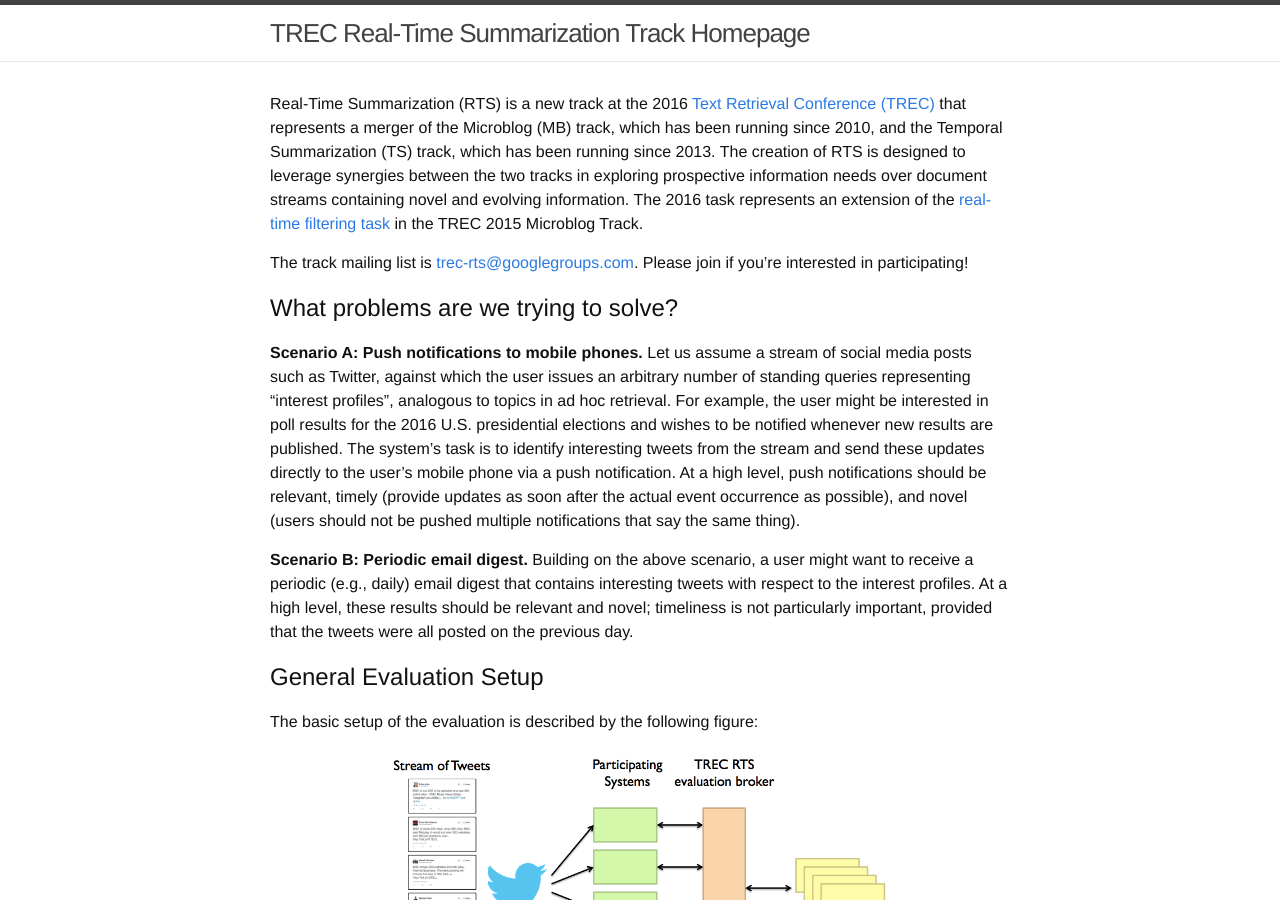
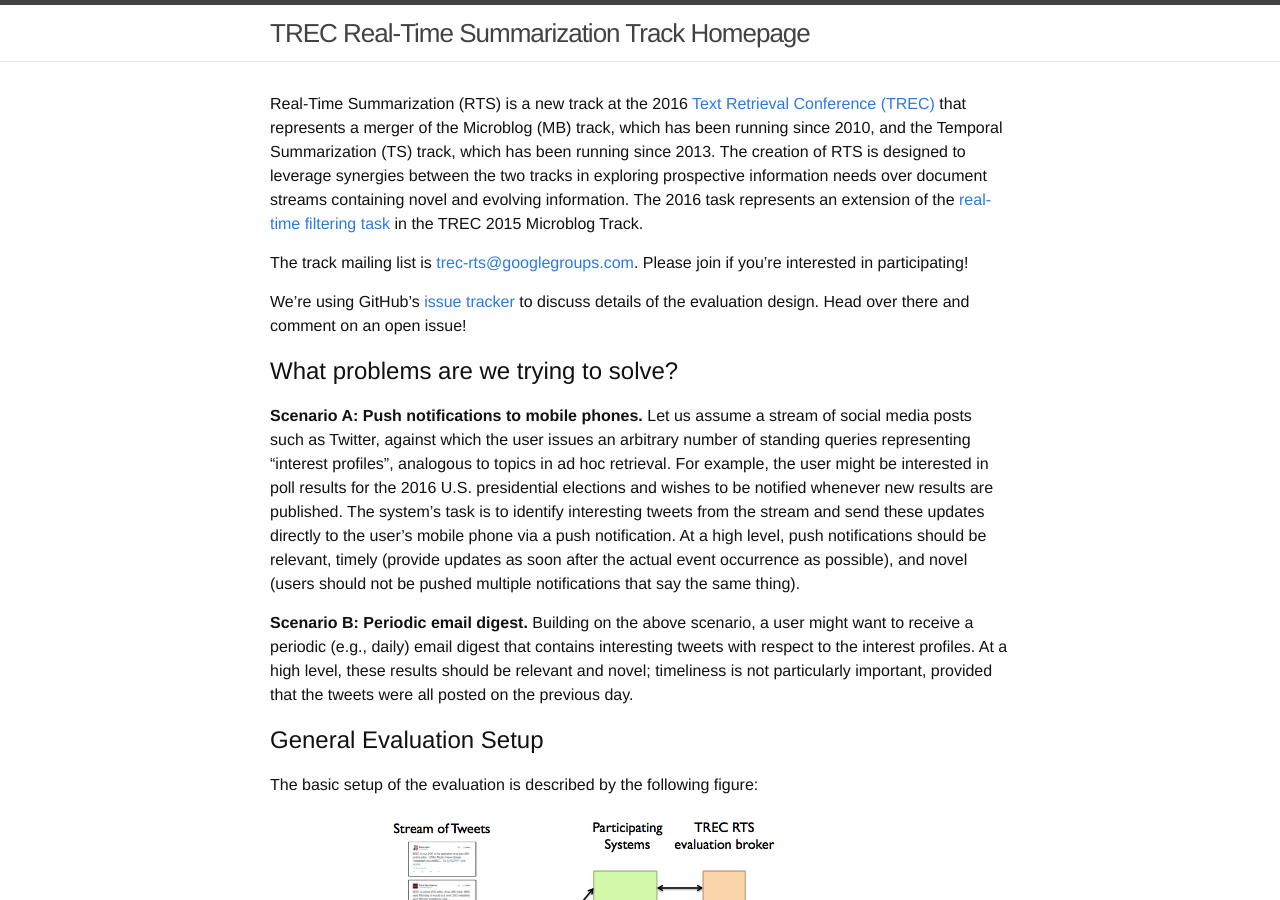
Before and after one commit to trecrts/trecrts.github.io, a Jekyll site: the page built from index.md, in a window 1280 px wide and 900 px high. Built offline with Jekyll 4.4.1, drawn with Linux system fonts in a browser that asks for light colours.

Commit message:
Added link to issue tracker.

```diff
--- a/index.md
+++ b/index.md
@@ -16,6 +16,11 @@ in the TREC 2015 Microblog Track.
 The track mailing list is
 [trec-rts@googlegroups.com](https://groups.google.com/forum/#!forum/trec-rts). Please
 join if you're interested in participating!
+
+We're using GitHub's [issue
+tracker](https://github.com/trecrts/trecrts.github.io/issues) to
+discuss details of the evaluation design. Head over there and comment on an
+open issue!
 
 ## What problems are we trying to solve?
 
```
